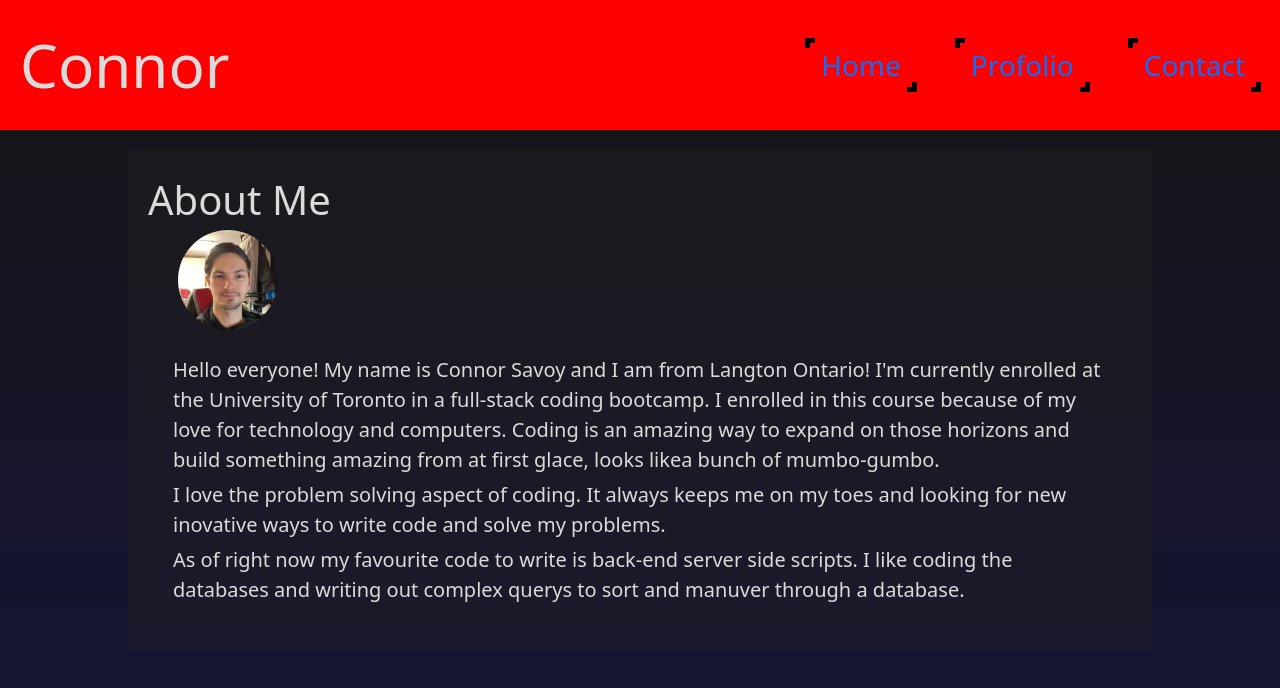
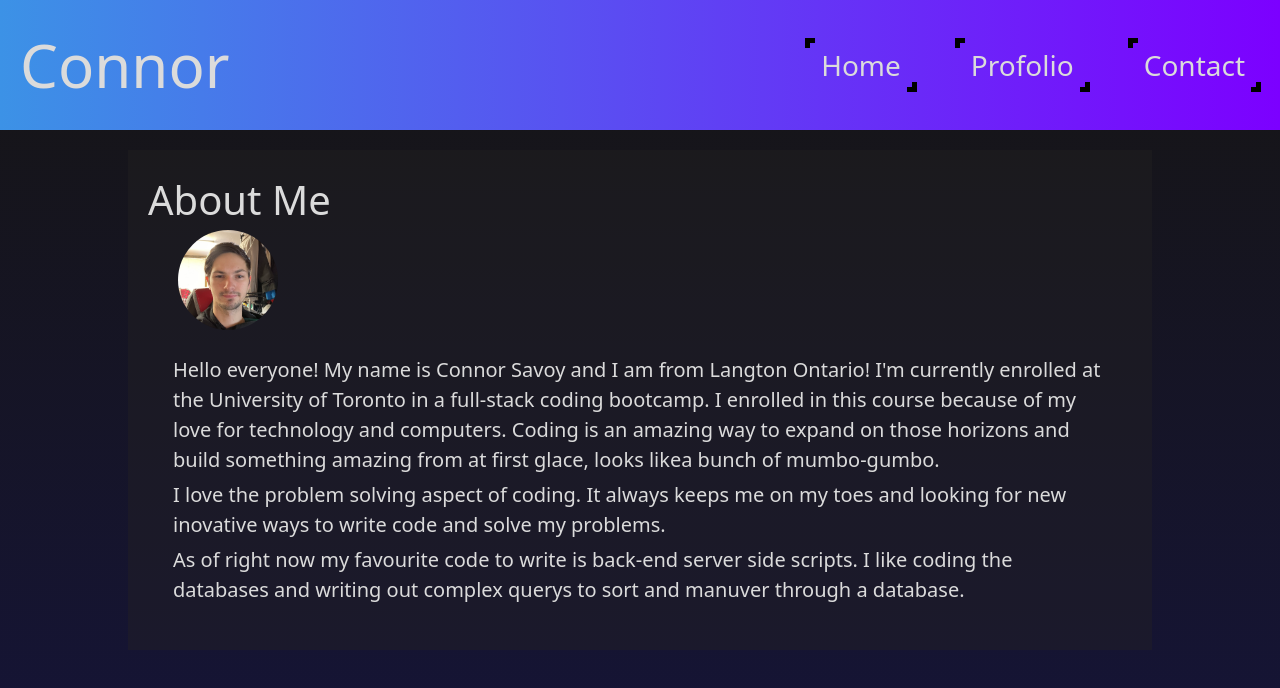
Before and after one commit to Connor812/React-Profile, a React (Create React App) app: page / in a window 1280 px wide. Shown: the top 688 px of the page. Built offline with nearby package versions, Linux system fonts and the light colour scheme.

Commit message:
changed the style color

```diff
--- a/src/styles/navbar.css
+++ b/src/styles/navbar.css
@@ -1,7 +1,16 @@
+:root {
+  --background: #26242261;
+  --black: #262422;
+  --blue: #3C92E6;
+  --white: #dbdbdb;
+  --grey: #393939;
+}
+
+
 .nav-bar {
   width: 100%;
   height: 130px;
-    background-color: red;
+  background: linear-gradient(90deg, rgba(60, 146, 230, 1) 0%, rgba(124, 0, 255, 1) 100%);
   display: flex;
   justify-content: space-between;
   align-items: center;
@@ -28,6 +37,7 @@
   border-top-right-radius: 10px;
   border-bottom-left-radius: 10px;
   transition: all 1s;
+  color: var(--white)
 }
 
 .links a:after,
@@ -57,6 +67,7 @@
 .links a:hover {
   border-top-right-radius: 0px;
   border-bottom-left-radius: 0px;
+  color: var(--black);
 }
 
 .links a:hover:before,
```
Lines whose indentation alone changed are shown as unchanged.
